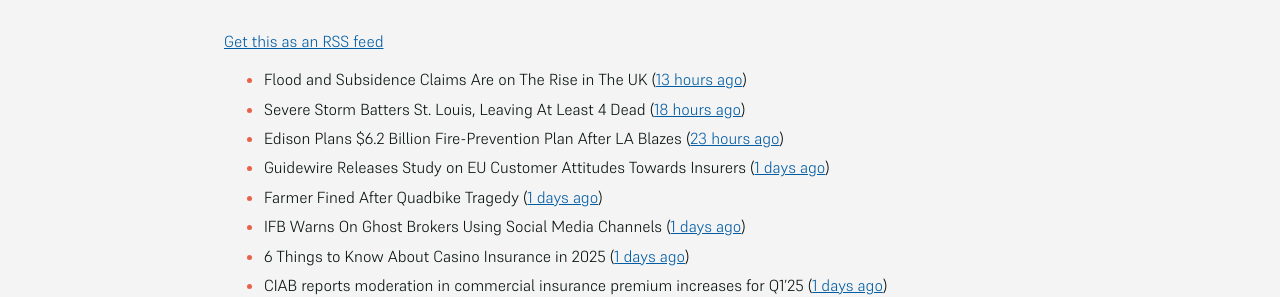
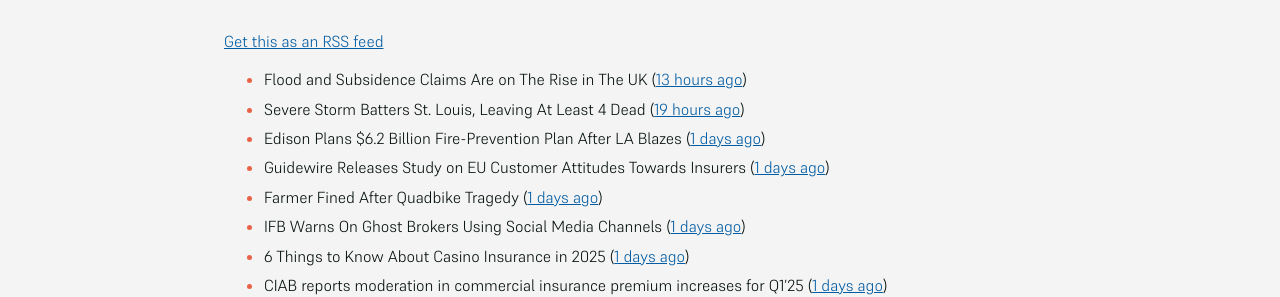
Before and after one commit to mat-0/feeds.thechels.uk, a Jekyll site: the page built from index.md, in a window 1280 px wide and 900 px high. Shown: the part 206-503 px from the top of the window. Built offline with Jekyll 4.4.1, drawn with Linux system fonts in a browser that asks for light colours.

Commit message:
New Feed

```diff
--- a/index.md
+++ b/index.md
@@ -9,8 +9,8 @@ description: Latest Updates
 
 <!-- news_marker starts -->
 - Flood and Subsidence Claims Are on The Rise in The UK ([13 hours ago](https://insurance-edge.net/2025/05/17/flood-and-subsidence-claims-are-on-the-rise-in-the-uk/))
-- Severe Storm Batters St. Louis, Leaving At Least 4 Dead ([18 hours ago](https://www.insurancejournal.com/news/midwest/2025/05/16/824121.htm))
-- Edison Plans $6.2 Billion Fire-Prevention Plan After LA Blazes ([23 hours ago](https://www.insurancejournal.com/news/west/2025/05/16/824114.htm))
+- Severe Storm Batters St. Louis, Leaving At Least 4 Dead ([19 hours ago](https://www.insurancejournal.com/news/midwest/2025/05/16/824121.htm))
+- Edison Plans $6.2 Billion Fire-Prevention Plan After LA Blazes ([1 days ago](https://www.insurancejournal.com/news/west/2025/05/16/824114.htm))
 - Guidewire Releases Study on EU Customer Attitudes Towards Insurers ([1 days ago](https://insurance-edge.net/2025/05/16/guidewire-releases-study-on-eu-customer-attitudes-towards-insurers/))
 - Farmer Fined After Quadbike Tragedy ([1 days ago](https://insurance-edge.net/2025/05/16/farmer-fined-after-quadbike-tragedy/))
 - IFB Warns On Ghost Brokers Using Social Media Channels ([1 days ago](https://insurance-edge.net/2025/05/16/ifb-warns-on-ghost-brokers-using-social-media-channels/))
```
